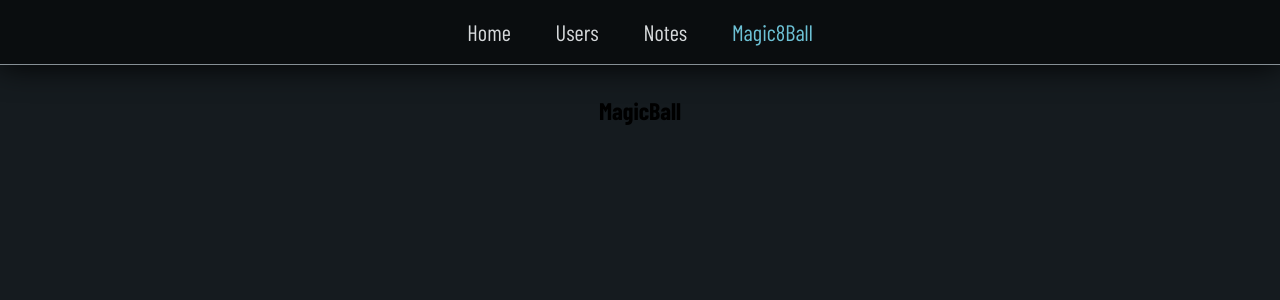
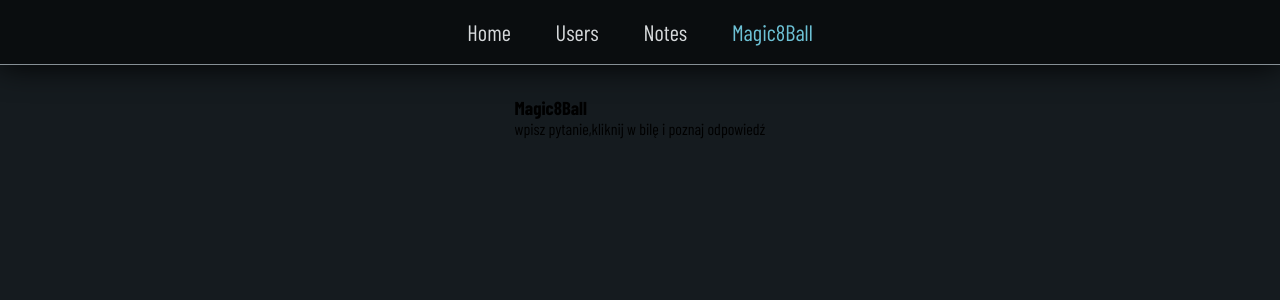
Before and after one commit to Scorpion19702022/SIMPLE_PROJECT_REACT_REDUX, a React (Vite) app: page /Magic8Ball in a window 1280 px wide. Shown: the top 300 px of the page. Built offline with nearby package versions, Linux system fonts and the light colour scheme; a web font is replaced by a local one.

Commit message:
added component

```diff
--- a/src/Components/Magic8Ball/Magic8Ball.tsx
+++ b/src/Components/Magic8Ball/Magic8Ball.tsx
@@ -1,9 +1,10 @@
+import Magic8BallAction from './Magic8BallAction'
 import styles from './Styles/Magic8Ball.module.css'
 
 const Magic8Ball = () => {
 	return (
 		<main className={styles.wrapper}>
-			<h1>MagicBall</h1>
+			<Magic8BallAction />
 		</main>
 	)
 }
--- a/src/Components/Magic8Ball/Magic8BallAction.tsx
+++ b/src/Components/Magic8Ball/Magic8BallAction.tsx
@@ -0,0 +1,13 @@
+import styles from './Styles/Magic8BallAction.module.css'
+
+const Magic8BallAction = () => {
+	return (
+		<section className={styles.wrapper}>
+			<h1>Magic8Ball</h1>
+			<span>wpisz pytanie,kliknij w bilę i poznaj odpowiedź</span>
+			<div></div>
+		</section>
+	)
+}
+
+export default Magic8BallAction
```
Also changed, not shown: src/assets/ball-35516_1920.png (added).
